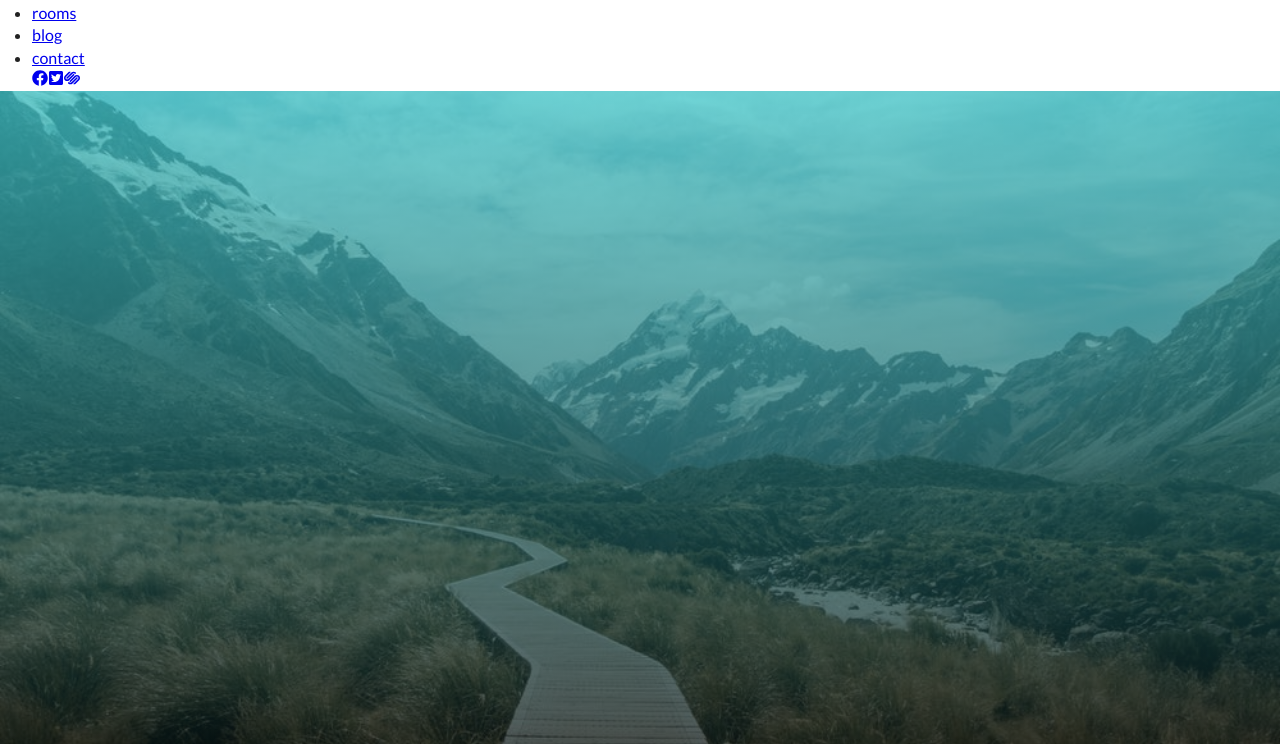
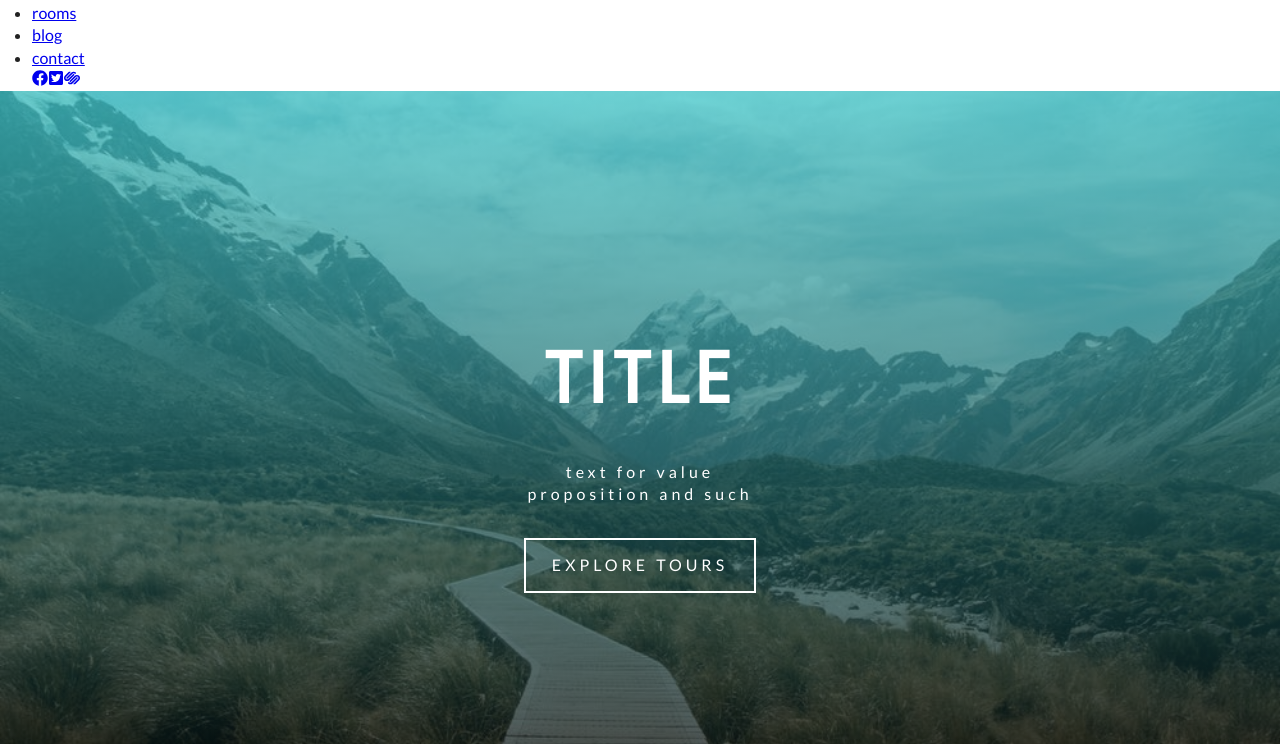
Before and after one commit to olavschuermann/wsapp-backroads, a Gatsby site: page / in a window 1280 px wide. Shown: the part 56-800 px from the top of the page. Built offline with nearby package versions, Linux system fonts and the light colour scheme; Gatsby itself is replaced by a stand-in of ours.

```diff
--- /dev/null
+++ b/src/components/Banner.js
@@ -0,0 +1,14 @@
+import React from "react"
+import styles from "../css/banner.module.css"
+
+const Banner = ({ title, info, children }) => {
+  return (
+    <div className={styles.banner}>
+      <h1>{title}</h1>
+      <p>{info}</p>
+      {children}
+    </div>
+  )
+}
+
+export default Banner
--- a/src/components/Footer.js
+++ b/src/components/Footer.js
@@ -33,7 +33,7 @@
       <div className={styles.copyright}>
         copyright &copy; backroads travel company {new Date().getFullYear()} all
         rights reserved<br />
-        Version 0.0.9 - "Buzz Lightspeed" - 07.06.19
+        Version 0.0.10 - "Buzz Lightspeed" - 11.06.19
       </div>
     </footer>
   )
--- /dev/null
+++ b/src/css/banner.module.css
@@ -0,0 +1,25 @@
+.banner {
+  text-align: center;
+  letter-spacing: var(--mainSpacing);
+  color: var(--mainWhite);
+}
+.banner h1 {
+  font-size: 3.3rem;
+  text-transform: uppercase;
+  margin-bottom: 2rem;
+  padding: 0 1rem;
+  letter-spacing: 6px;
+}
+.banner p {
+  width: 85%;
+  margin: 0 auto;
+  margin-bottom: 2rem;
+}
+@media screen and (min-width: 768px) {
+  .banner h1 {
+    font-size: 4.5rem;
+  }
+  .banner p {
+    width: 70%;
+  }
+}
--- a/src/pages/index.js
+++ b/src/pages/index.js
@@ -3,12 +3,18 @@
 
 import Layout from '../components/Layout';
 import SimpleHero from '../components/SimpleHero';
+import Banner from '../components/Banner';
 
 const App = () => {
     return (
         <Layout>
-             <SimpleHero />
-             <Link to='/blog'>Blog</Link>
+             <SimpleHero>
+                <Banner title="Title" info="text for value proposition and such">
+                    <Link to="/tours" className="btn-white"
+                        >explore tours
+                    </Link>
+                </Banner>
+             </SimpleHero>
         </Layout>
     )}
 
```
Also changed, not shown: src/css/error.module.css (added, +7 -0 lines), src/pages/404.js (+17 -10 lines).
